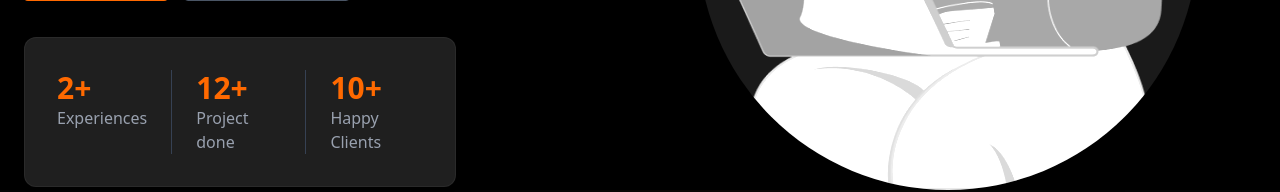
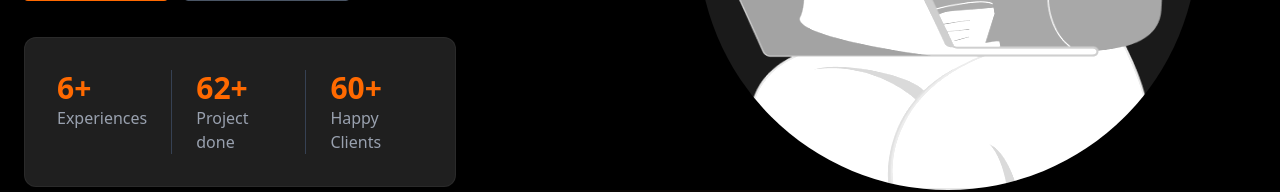
Before and after one commit to Rishabh7778/My-portfolio, a React (Vite) app: page / in a window 1280 px wide. Shown: the part 398-590 px from the top of the page. Built offline with nearby package versions, Linux system fonts and the light colour scheme.

Commit message:
update resume

```diff
--- a/src/components/About.jsx
+++ b/src/components/About.jsx
@@ -144,7 +144,7 @@ const About = () => {
 
                         </div>
                         <div className="pt-4 flex justify-center md:justify-start">
-                            <a href='https://drive.google.com/file/d/1IZ5ZC_1S5RT3Jc2-Heb6BhF13dRwMhd_/view?usp=sharing' target='_blank' rel="noopener noreferrer" className="bg-orange-500 hover:bg-orange-600 text-white font-bold py-3 px-8 rounded flex items-center space-x-2 transition-colors shadow-lg">
+                            <a href='https://drive.google.com/file/d/1lcpU5ooGcvJH1EsFt2MdvxiPspKInx2f/view?usp=sharing' target='_blank' rel="noopener noreferrer" className="bg-orange-500 hover:bg-orange-600 text-white font-bold py-3 px-8 rounded flex items-center space-x-2 transition-colors shadow-lg">
                                 <svg xmlns="http://www.w3.org/2000/svg" className="h-5 w-5" fill="none" viewBox="0 0 24 24" stroke="currentColor">
                                     <path strokeLinecap="round" strokeLinejoin="round" strokeWidth={2} d="M4 16v1a3 3 0 003 3h10a3 3 0 003-3v-1m-4-4l-4 4m0 0l-4-4m4 4V4" />
                                 </svg>
--- a/src/components/Experience.jsx
+++ b/src/components/Experience.jsx
@@ -14,7 +14,7 @@ const Experience = () => {
             id: 2,
             role: "Full Stack Developer",
             company: "The Night Marketers",
-            period: "2025 - 2026",
+            period: "2021 - 2026",
             desc: "Architected and deployed robust web applications. Handled everything from crafting responsive, pixel-perfect frontends to designing secure database schemas and developing RESTful APIs.",
             highlight: "End-to-End Application Development"
         },
@@ -22,7 +22,7 @@ const Experience = () => {
             id: 3,
             role: "Web Developer Intern",
             company: "TechnoHack",
-            period: "2023",
+            period: "2020 - 2021",
             desc: "Gained hands-on experience in modern frontend workflows. Built interactive UI components and learned the core fundamentals of scalable web design.",
             highlight: "Frontend UI/UX Implementation"
         }
--- a/src/components/Hero.jsx
+++ b/src/components/Hero.jsx
@@ -59,7 +59,7 @@ const Hero = () => {
                     <a href="#contact" className="hero-btn bg-orange-500 hover:bg-orange-600 text-white font-medium px-8 py-3 rounded shadow-lg transition">
                         Contact us
                     </a>
-                    <a href="https://drive.google.com/file/d/16U8JI8ktMzw9IUNFxRB2xhRPPciT51Jj/view?usp=sharing" target='_blank' className="hero-btn bg-transparent border border-gray-600 hover:border-white text-white font-medium px-8 py-3 rounded transition">
+                    <a href="https://drive.google.com/file/d/1lcpU5ooGcvJH1EsFt2MdvxiPspKInx2f/view?usp=sharing" target='_blank' className="hero-btn bg-transparent border border-gray-600 hover:border-white text-white font-medium px-8 py-3 rounded transition">
                         Download CV
                     </a>
                 </div>
@@ -67,15 +67,15 @@ const Hero = () => {
                 {/* Stats Box */}
                 <div className="hero-stats bg-[#1f1f1f] rounded-xl p-6 md:p-8 flex justify-between w-full md:w-11/12 lg:w-3/4 mt-4 shadow-xl border border-white/5">
                     <div className="pr-6 border-r border-gray-700">
-                        <h3 className="text-orange-500 text-2xl md:text-3xl font-bold">2+</h3>
+                        <h3 className="text-orange-500 text-2xl md:text-3xl font-bold">6+</h3>
                         <p className="text-gray-400 text-sm md:text-base">Experiences</p>
                     </div>
                     <div className="px-6 border-r border-gray-700">
-                        <h3 className="text-orange-500 text-2xl md:text-3xl font-bold">12+</h3>
+                        <h3 className="text-orange-500 text-2xl md:text-3xl font-bold">62+</h3>
                         <p className="text-gray-400 text-sm md:text-base">Project done</p>
                     </div>
                     <div className="pl-6">
-                        <h3 className="text-orange-500 text-2xl md:text-3xl font-bold">10+</h3>
+                        <h3 className="text-orange-500 text-2xl md:text-3xl font-bold">60+</h3>
                         <p className="text-gray-400 text-sm md:text-base">Happy Clients</p>
                     </div>
                 </div>
```
